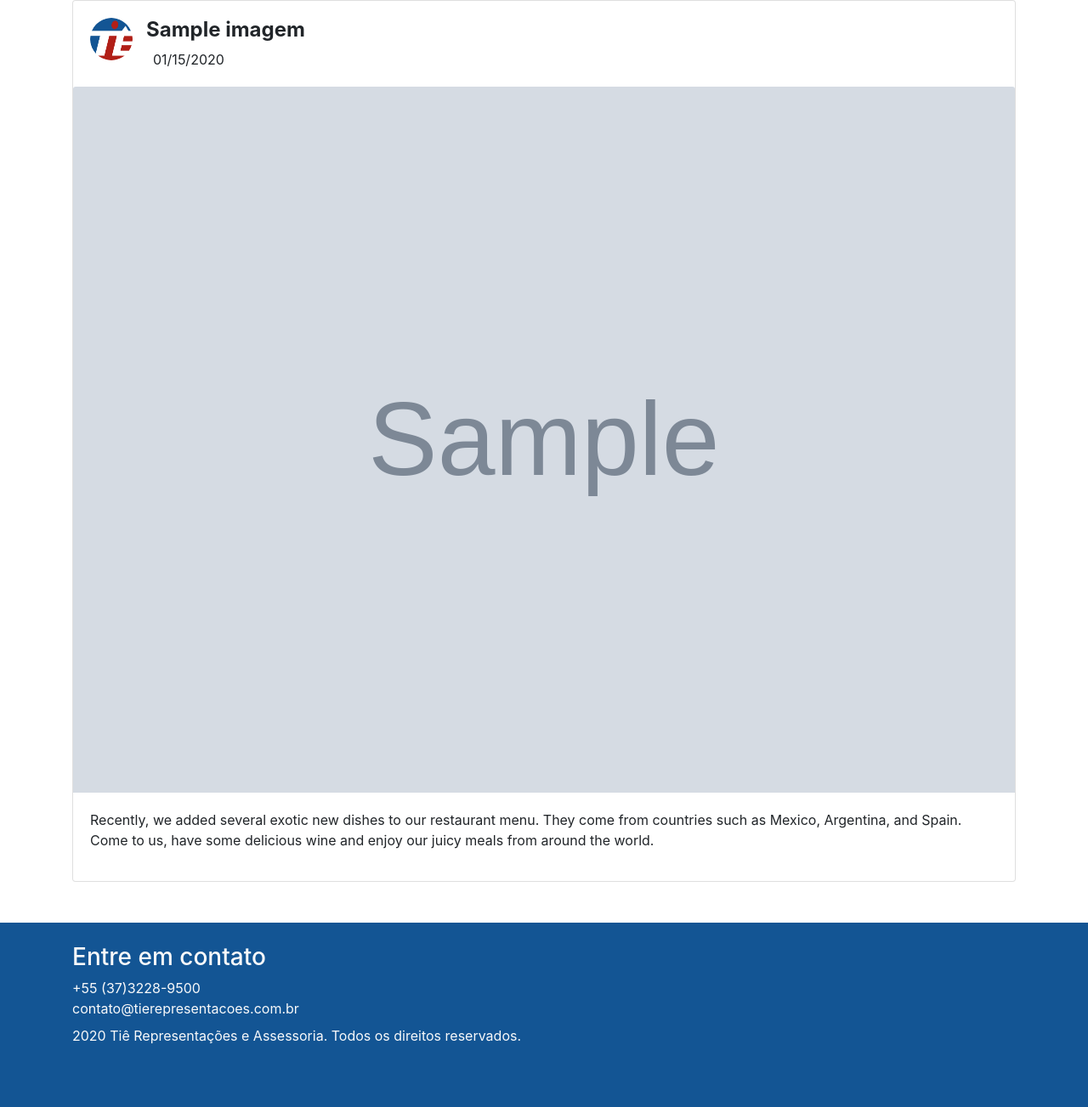
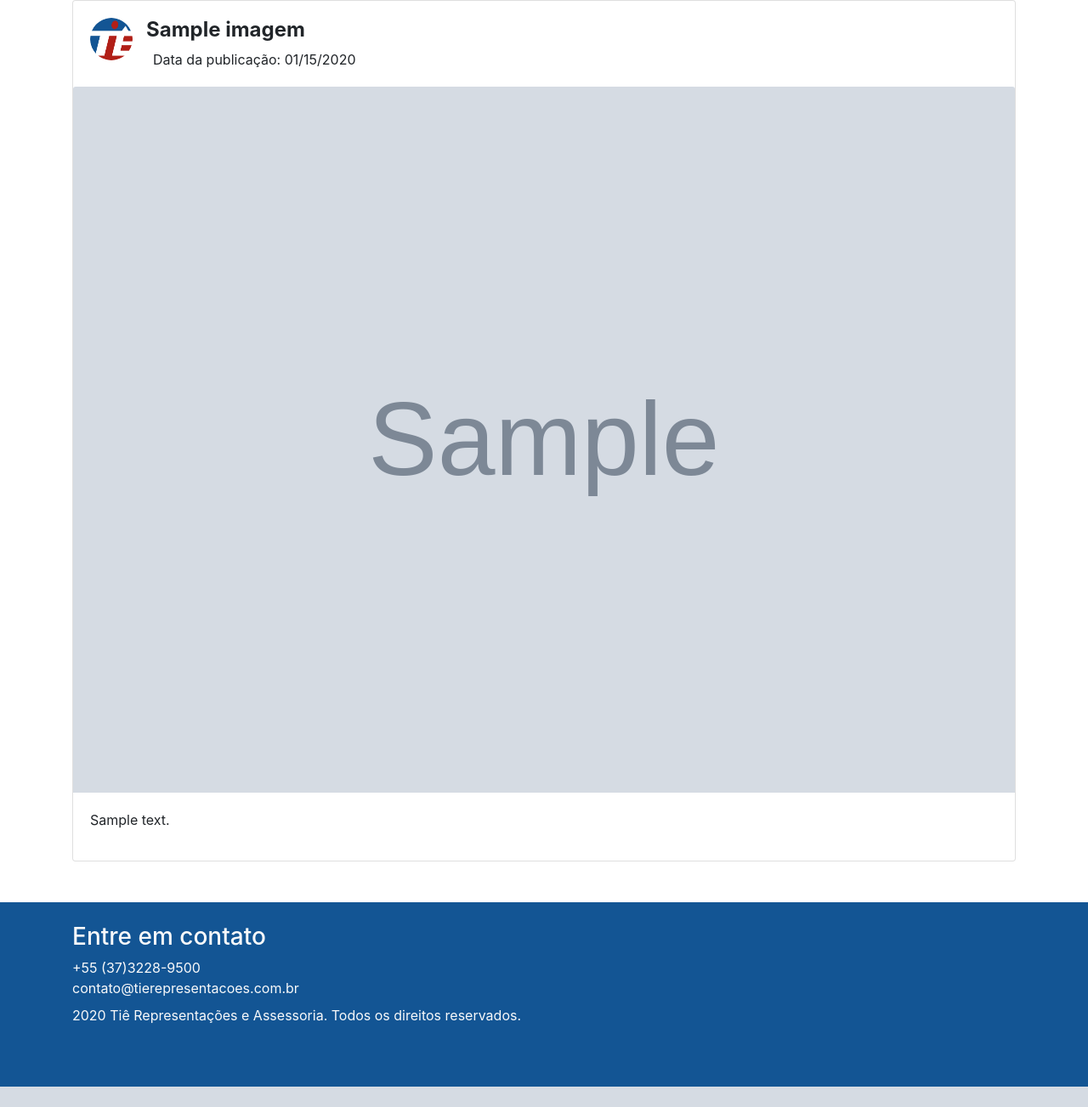
Before and after one commit to joaogarciadelima/tiexpo, a Django app: a page that uses tiexpo/albuns/templates/albuns/imagem_detalhe.html in a window 1280 px wide. Shown: the part 56-1359 px from the top of the page at 85% size. After the commit the page ends 1335 px from the top, so only its background shows below. Run offline with Django 3.2, Linux system fonts and the light colour scheme; a user stored in the database is signed in; tables that the repository leaves empty hold one stand-in row (values such as "Sample post"); grey boxes marked "Sample" are stand-in pictures; some libraries are stand-ins or nearby versions.

Commit message:
Changed HTML

```diff
--- a/tiexpo/albuns/templates/albuns/imagem_detalhe.html
+++ b/tiexpo/albuns/templates/albuns/imagem_detalhe.html
@@ -1,8 +1,8 @@
 {% extends 'base/base.html' %}
 {% load static %}
 
-{% block title %}Controle de aulas - Aperitivo{% endblock title %}
-{% block description %}Página com video gratuito{% endblock description %}
+{% block title %}Todas as imagens{% endblock title %}
+{% block description %}Todas as imagens{% endblock description %}
 {% block body %}
     <div class="container">
         <!-- Card -->
@@ -22,7 +22,7 @@
                     <h4 class="card-title font-weight-bold mb-2">{{ imagem.titulo }}</h4>
                     <!-- Subtitle -->
                     <p class="card-text"><i
-                            class="far fa-clock pr-2"></i>{{ imagem.data_publicacao |date:"SHORT_DATE_FORMAT" }}</p>
+                            class="far fa-clock pr-2"></i>Data da publicação: {{ imagem.data_publicacao |date:"SHORT_DATE_FORMAT" }}</p>
 
                 </div>
 
@@ -42,10 +42,7 @@
                         <div class="collapse-content">
 
                             <!-- Text -->
-                            <p>Recently, we added several exotic new
-                                dishes to our restaurant menu. They come from countries such as Mexico, Argentina, and
-                                Spain. Come to us, have some delicious wine and enjoy our juicy meals from around the
-                                world.</p>
+                            <p>{{ imagem.descricao }}</p>
                             <!-- Button -->
 {#                            <a class="btn btn-flat red-text" data-toggle="collapse"#}
 {#                               href="#collapseContent" aria-expanded="false" aria-controls="collapseContent"></a>#}
```
Also changed, not shown: tiexpo/albuns/templates/albuns/imagens_por_album.html (+2 -5 lines).
